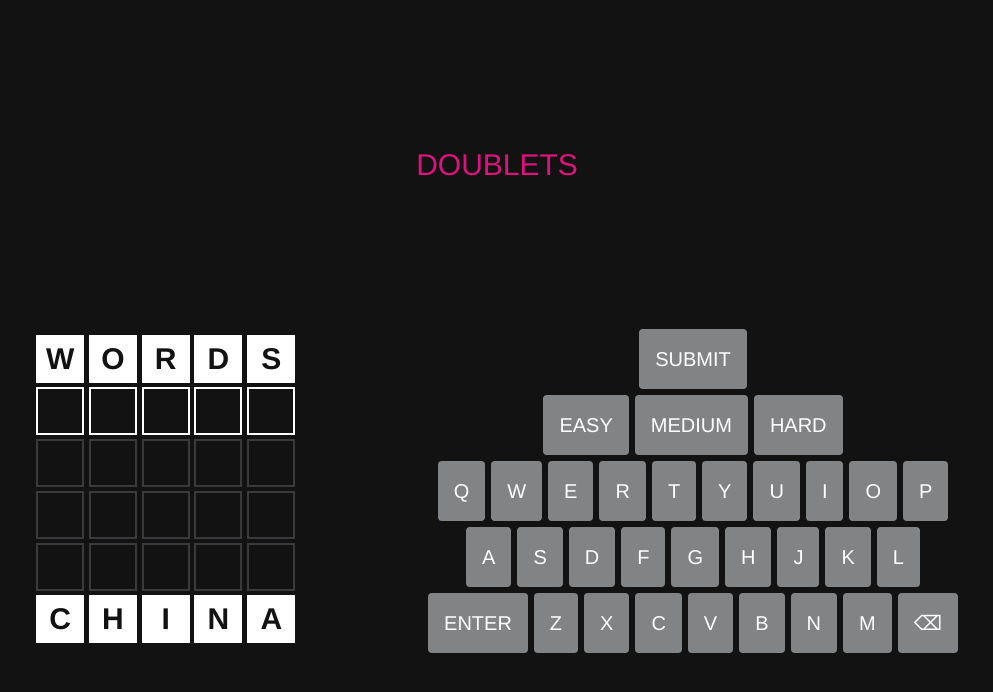
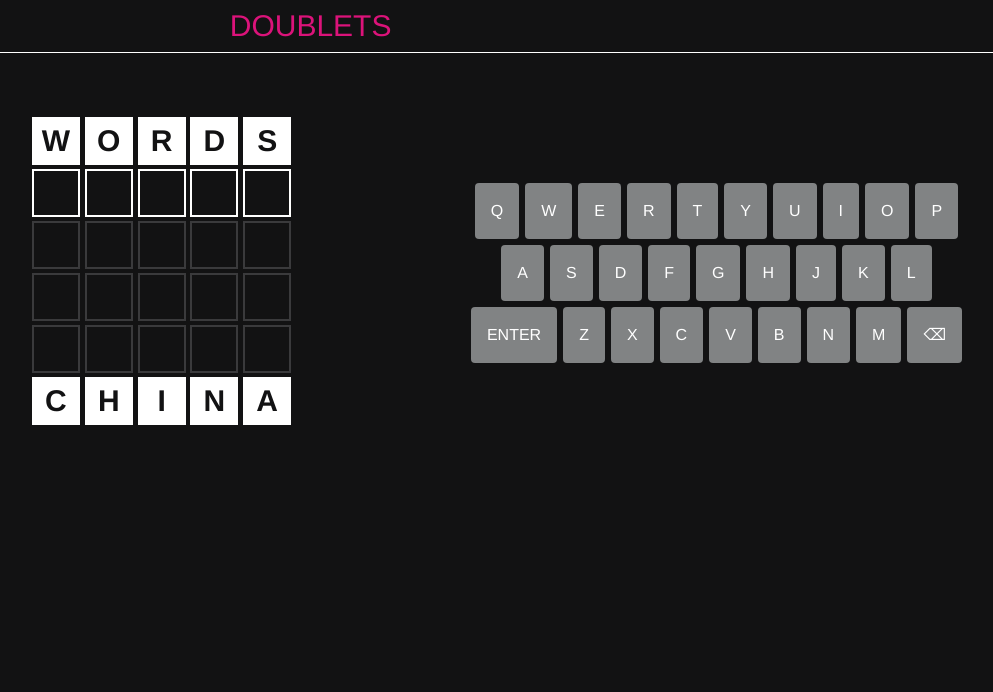
Before and after one commit to sam-jordan/doublets-game, a React (Vite) app: page / in a window 1280 px wide. Shown: the top 692 px of the page, without its empty margins (143-1136 px from the left). Built offline with nearby package versions, Linux system fonts and the light colour scheme.

Commit message:
Add a page header

```diff
--- a/src/components/app.tsx
+++ b/src/components/app.tsx
@@ -38,6 +38,7 @@ export default function App() {
         // Else if (key === 'Enter') {
         //     await handleGuess();
         // }
+
         else if (key === 'Backspace') {
             handleBackspace();
         }
@@ -161,10 +162,19 @@ export default function App() {
     }
 
     return (
-        <div className='flex flex-col justify-evenly items-center text-xl font-(family-name:--use-font-family) w-screen h-screen '>
-            <h1 className='text-3xl text-correct'>DOUBLETS</h1>
+        <div className='font-(family-name:--use-font-family) w-screen h-screen'>
+            <header className='flex justify-evenly border-b-1 py-2'>
+                <h1 className='text-3xl text-correct'>DOUBLETS</h1>
+                <div>
+                    <button>
+                        <svg xmlns="http://www.w3.org/2000/svg" viewBox="0 0 640 640">
+                            <path fill="rgb(255, 255, 255)" d="M96 176C96 149.5 117.5 128 144 128C170.5 128 192 149.5 192 176L192 288L448 288L448 176C448 149.5 469.5 128 496 128C522.5 128 544 149.5 544 176L544 192L560 192C586.5 192 608 213.5 608 240L608 288C625.7 288 640 302.3 640 320C640 337.7 625.7 352 608 352L608 400C608 426.5 586.5 448 560 448L544 448L544 464C544 490.5 522.5 512 496 512C469.5 512 448 490.5 448 464L448 352L192 352L192 464C192 490.5 170.5 512 144 512C117.5 512 96 490.5 96 464L96 448L80 448C53.5 448 32 426.5 32 400L32 352C14.3 352 0 337.7 0 320C0 302.3 14.3 288 32 288L32 240C32 213.5 53.5 192 80 192L96 192L96 176z"/>
+                        </svg>
+                    </button>
+                </div>
+            </header>
             <Popup showPopup={popupMessage !== ''} message={popupMessage} />
-            <div className='flex gap-x-32 items-center'>
+            <div className='flex justify-evenly items-center mt-16'>
                 <div>
                     <Word
                         key={'start-word'}
@@ -192,43 +202,7 @@ export default function App() {
                         difficulty={difficulty}
                     />
                 </div>
-                <div className='flex flex-col items-center gap-y-1.5'>
-                    <button
-                        className='bg-button-bg rounded-sm py-4 px-4 cursor-pointer'
-                        onClick={() => {
-                            void (async () => handleSubmit());
-                        }}
-                    >
-                        SUBMIT
-                    </button>
-                    <div className='flex gap-x-1.5'>
-                        <button
-                            className='bg-button-bg rounded-sm py-4 px-4 cursor-pointer'
-                            onClick={() => {
-                                handleDifficulty(Difficulties.EASY);
-                            }}
-                        >
-                            EASY
-                        </button>
-                        <button
-                            className='bg-button-bg rounded-sm py-4 px-4 cursor-pointer'
-                            onClick={() => {
-                                handleDifficulty(Difficulties.MEDIUM);
-                            }}
-                        >
-                            MEDIUM
-                        </button>
-                        <button
-                            className='bg-button-bg rounded-sm py-4 px-4 cursor-pointer'
-                            onClick={() => {
-                                handleDifficulty(Difficulties.HARD);
-                            }}
-                        >
-                            HARD
-                        </button>
-                    </div>
-                    <Keyboard handleKeyUp={handleKeyUp}/>
-                </div>
+                <Keyboard handleKeyUp={handleKeyUp}/>
             </div>
         </div>
     );
--- a/src/components/keyboard.tsx
+++ b/src/components/keyboard.tsx
@@ -5,7 +5,7 @@ export default function Keyboard(props: { handleKeyUp: (key: string) => void })
         ['Enter', 'z', 'x', 'c', 'v', 'b', 'n', 'm', 'Backspace'],
     ];
 
-    return <>
+    return <div className='flex flex-col items-center gap-y-1.5'>
         {keyboard.map(row => (
             <div
                 key={`keyboard-row-${keyboard.indexOf(row)}`}
@@ -26,5 +26,5 @@ export default function Keyboard(props: { handleKeyUp: (key: string) => void })
                 ))}
             </div>
         ))}
-    </>
+    </div>
 }
```
